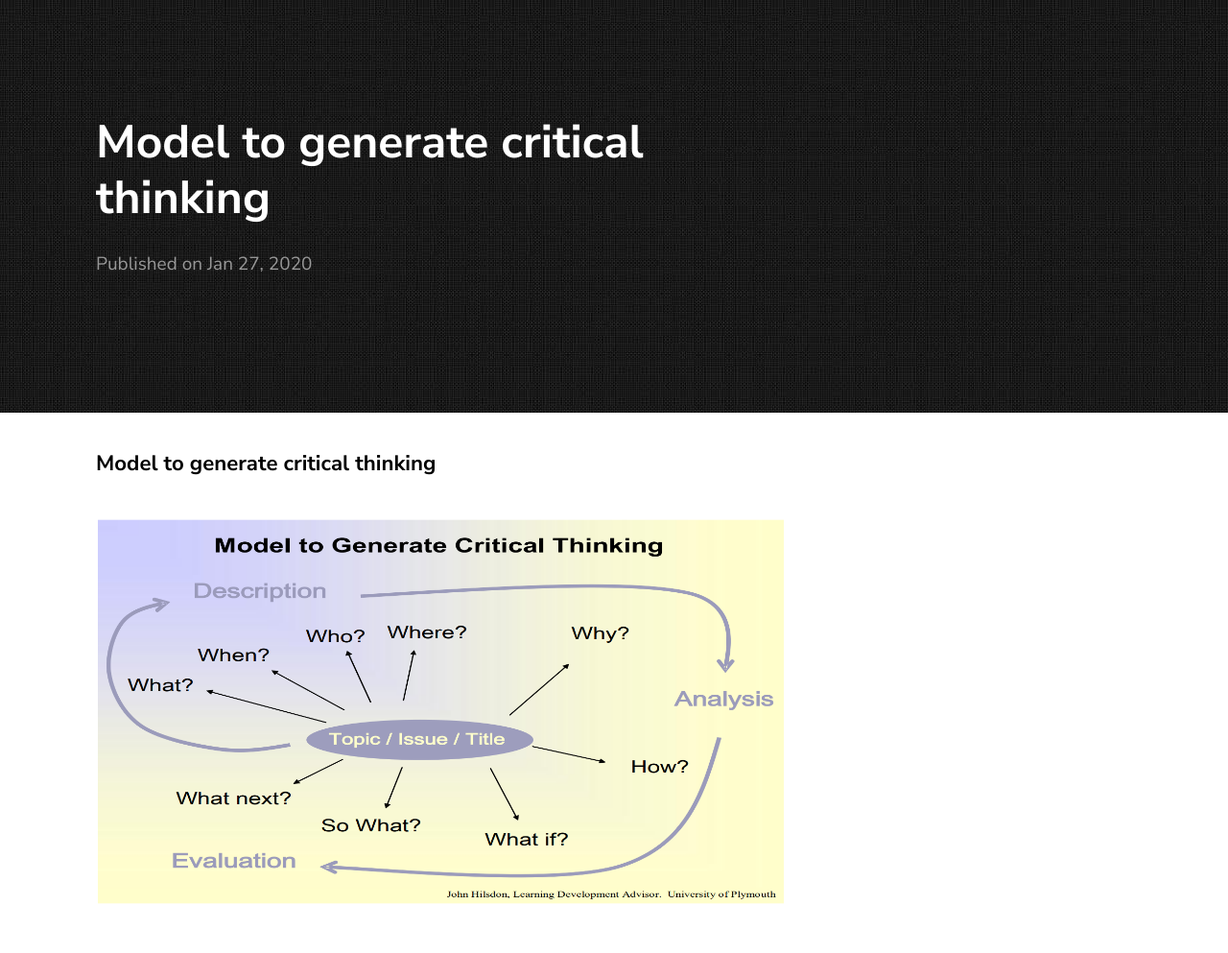
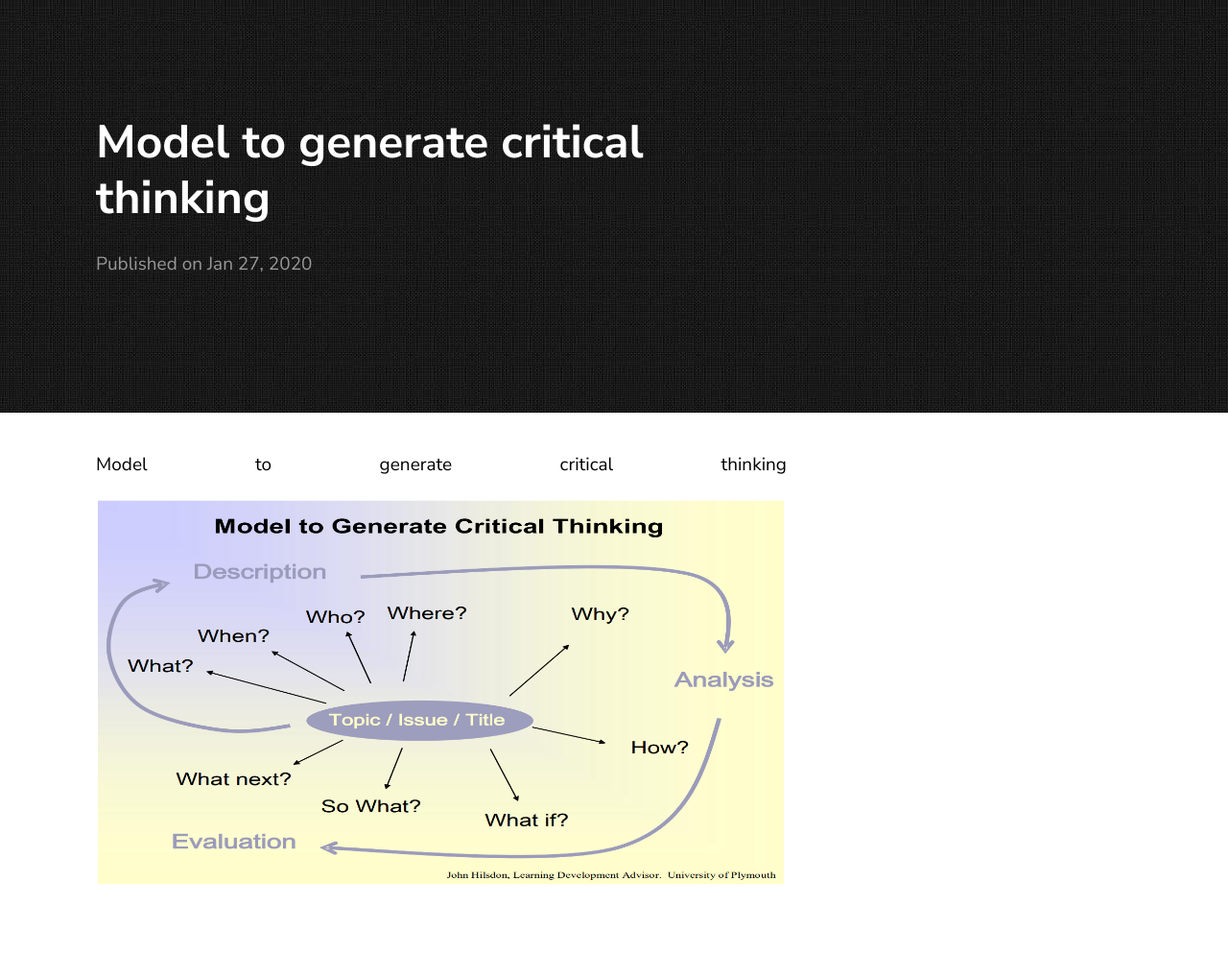
Before and after one commit to levanmanhbka/levanmanhbka.github.io, a Jekyll site: the page built from _posts/mind/2020-01-28-model-critical-thinking.markdown, in a window 1280 px wide. Shown: the whole page at 96% size. Built offline with Jekyll 4.4.1, drawn with Linux system fonts in a browser that asks for light colours.

```diff
--- a/_posts/mind/2020-01-28-model-critical-thinking.markdown
+++ b/_posts/mind/2020-01-28-model-critical-thinking.markdown
@@ -3,5 +3,5 @@ layout: post
 title:  "Model to generate critical thinking"
 date:   2020-01-28 00:00:00 +0530
 ---
-### Model to generate critical thinking
+Model to generate critical thinking
 ![model_critical_thinking!](/assets/images/critical_thinking/model_critical_thinking.png)
```
